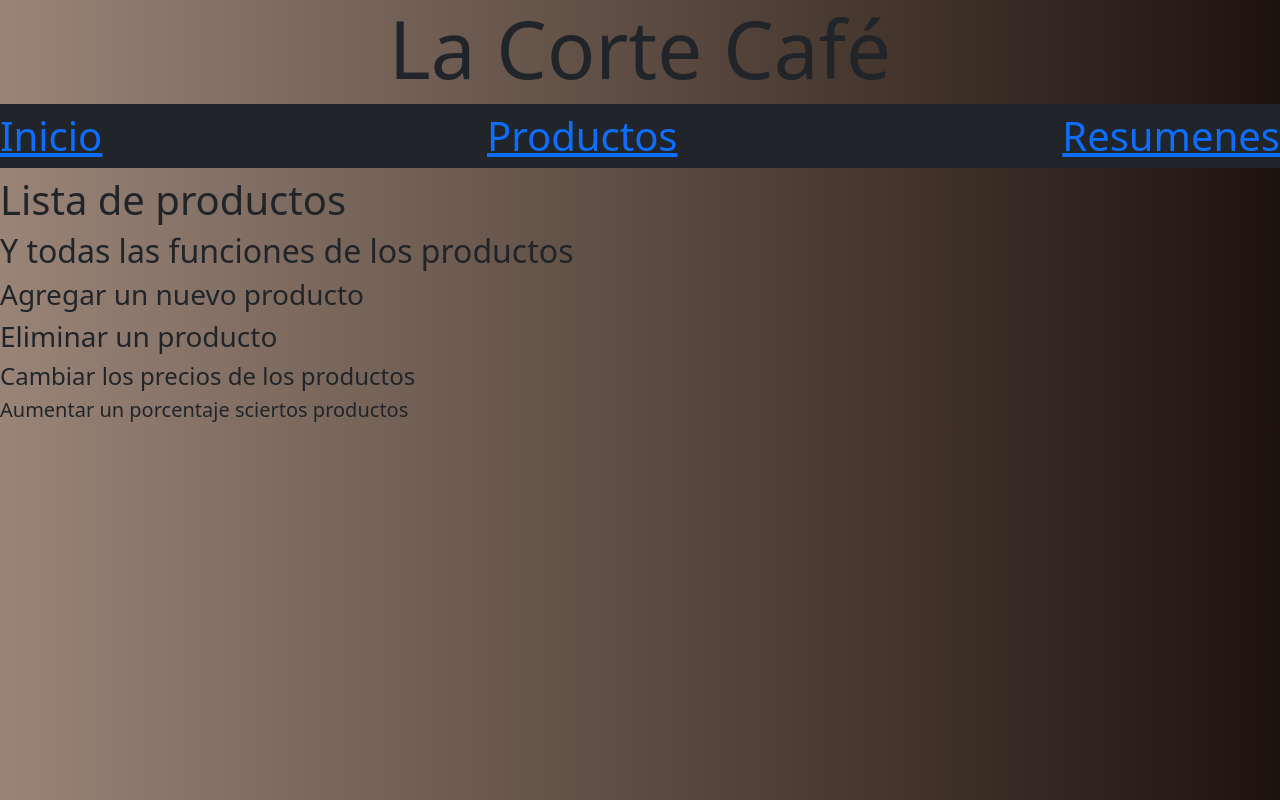
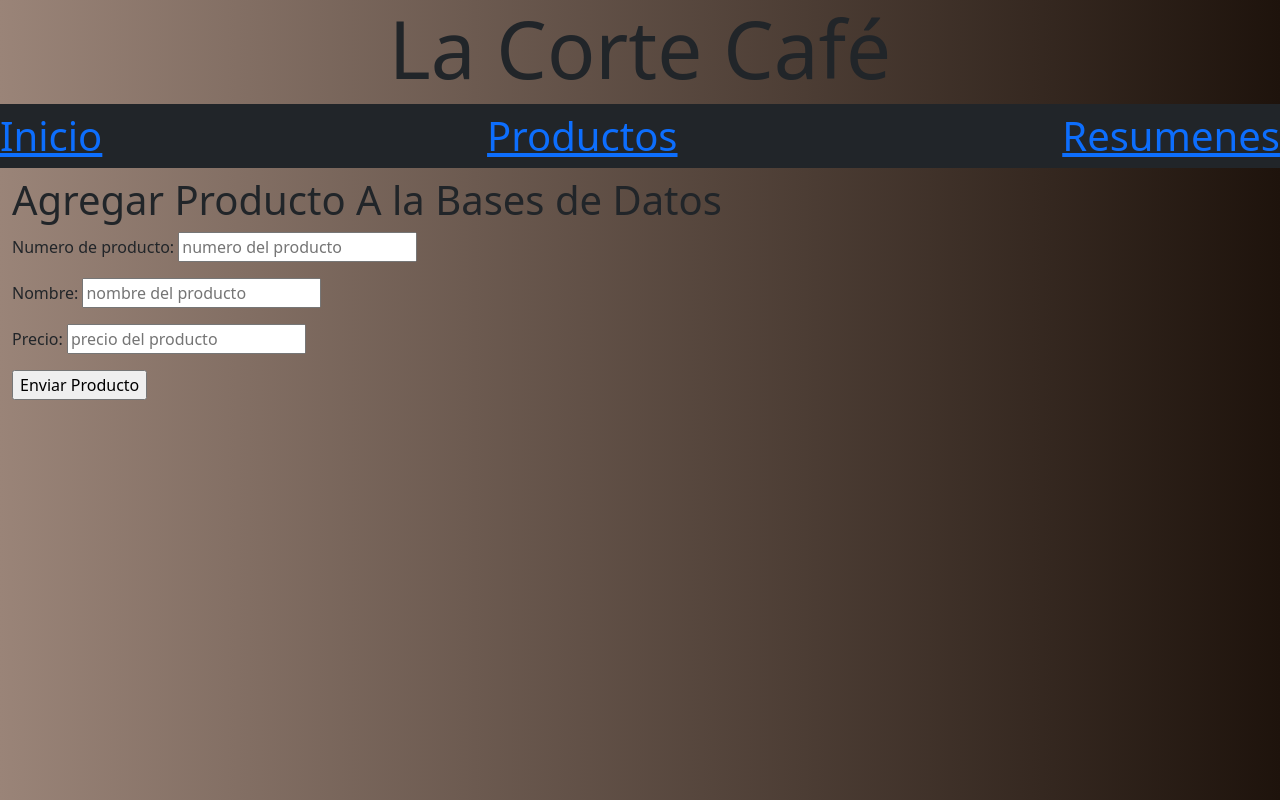
Before and after one commit to leandrogiova/Taller4-ProyectoB-2023, an Angular app: page /productos in a window 1280 px wide. Built offline with nearby package versions, Linux system fonts and the light colour scheme.

Commit message:
Conectando con BackEnd

```diff
--- a/src/app/app.module.ts
+++ b/src/app/app.module.ts
@@ -1,4 +1,5 @@
 import { NgModule } from '@angular/core';
+import { ReactiveFormsModule } from '@angular/forms';
 import { BrowserModule } from '@angular/platform-browser';
 
 import { AppRoutingModule } from './app-routing.module';
@@ -14,6 +15,7 @@ import { ProductosPrincipalComponent } from './productos-principal/productos-pri
     ProductosPrincipalComponent
   ],
   imports: [
+    ReactiveFormsModule,
     BrowserModule,
     AppRoutingModule
   ],
--- a/src/app/mesas-principal/mesas-principal.component.html
+++ b/src/app/mesas-principal/mesas-principal.component.html
@@ -1,3 +1,4 @@
+
 <div class="container-fluid">
     <nav>
         <p>
@@ -9,3 +10,6 @@
         </p>
     </nav>
 </div>
+
+
+hola estoy en el inicio
--- a/src/app/productos-principal/productos-principal.component.html
+++ b/src/app/productos-principal/productos-principal.component.html
@@ -1,9 +1,38 @@
-<h1>
-    Lista de productos
-</h1>
 
-<h2> Y todas las funciones de los productos</h2>
-<h3> Agregar un nuevo producto</h3>
-<h3> Eliminar un producto </h3>
-<h4> Cambiar los precios de los productos </h4>
-<h5> Aumentar un porcentaje sciertos productos </h5>
+<!--
+<div class="container-fluid">
+    <p> <button (click) = "verLosProductos()">Ver lista de productos </button> </p>
+    <label *ngIf = "verListaProductos">
+       <table class="table table-dark">
+           <thead>
+           <tr>
+               <td> Numero de Producto </td>
+               <td> Nombre </td>
+               <td> Precio</td>
+           </tr>
+           </thead>
+           <tbody>
+            <tr class="table-active" *ngFor="let producto of productos">
+                <th scope="row"> {{producto.numeroProducto}} </th>
+                <td colspan="2" class="table-active">  {{producto.nombre}} </td>
+                <td> $ {{producto.precio}} </td>
+            </tr>
+           </tbody>
+         </table>
+
+    </label>
+</div>
+-->
+
+
+
+  <div class = "recuadro_principal container-fluid">
+    <form [formGroup] = "agregarProducto" (submit) = "enviarProducto()">
+       <h1> Agregar Producto A la Bases de Datos</h1>
+       <span class="badge bg-warning text-dark" *ngIf="agregarProducto.invalid"> Todos los campos son obligatorios </span>
+        <p>Numero de producto: <input type="number" placeholder="numero del producto" formControlName="numeroProducto" /></p>
+        <p>Nombre: <input type="text" placeholder="nombre del producto" formControlName = "nombre" /></p>
+        <p>Precio: <input type="number" placeholder="precio del producto" formControlName = "precio" /></p>
+        <p><input type="submit" value="Enviar Producto" [disabled] = "agregarProducto.invalid"/></p>
+    </form>
+</div>
--- a/src/app/productos-principal/productos-principal.component.ts
+++ b/src/app/productos-principal/productos-principal.component.ts
@@ -1,4 +1,9 @@
 import { Component, OnInit } from '@angular/core';
+import { FormBuilder, FormControl, FormGroup, Validators } from '@angular/forms';
+import { Producto } from 'src/models/Producto';
+import { ProductoService } from '../services/producto.service';
+
+
 
 @Component({
   selector: 'app-productos-principal',
@@ -7,9 +12,57 @@ import { Component, OnInit } from '@angular/core';
 })
 export class ProductosPrincipalComponent implements OnInit {
 
-  constructor() { }
+  agregarProducto: FormGroup;
+  verListaProductos: boolean;
+  productos: Producto[];
+
+
+  constructor(private fb: FormBuilder, private productoSService: ProductoService) {
+    this.productos = []; //estoy inicializando la lista a vacia
+
+    this.agregarProducto = this.fb.group({
+      numeroProducto: '',
+      nombre: '',
+      precio: '',
+    });
+
+    this.verListaProductos = false;
+  }
+
 
   ngOnInit(): void {
   }
 
+
+/*
+  VerListaProducto(): void{
+    this.verListaProductos = !this.verListaProductos;
+    this.productoService.getAllProductos().subscribe(productos => {
+      this.productos = productos;
+    });
+  }
+*/
+
+
+
+
+    /*
+     * FUNCION enviarProducto
+     * Agrega un producto a la bases de datos.
+  */
+
+
+    enviarProducto():void{
+      this.productoSService.postProducto(this.agregarProducto.value);
+      console.log("Agregando el objeto",this.agregarProducto.value, "\nObjeto Agregado a la base de datos");
+
+      this.agregarProducto = this.fb.group({
+        numeroProducto: '',
+        nombre: '',
+        precio: '',
+      });
+    }
+
+
+
 }
--- /dev/null
+++ b/src/app/services/producto.service.ts
@@ -0,0 +1,20 @@
+import { Injectable } from '@angular/core';
+import { Producto } from 'src/models/Producto';
+
+@Injectable({
+  providedIn: 'root'
+})
+export class ProductoService {
+  http: any;
+
+  constructor() { }
+
+
+  public postProducto(producto: Producto): void{
+    console.log("Enviando al servidor...");
+    this.http.post('http://localhost:8080/productos/enviar', producto).subscribe();
+    //error en la base de datos
+    //hay que modificar la bases de datos
+  }
+
+}
--- /dev/null
+++ b/src/models/Producto.ts
@@ -0,0 +1,17 @@
+export class Producto {
+    id: number;
+    numeroProducto: number;
+    nombre: string;
+    precio: number;
+//    cobrado: boolean;
+
+    constructor(id_: number, numeroProducto_: number, nombre_: string, precio_: number, cobrado: boolean){
+        this.id = id_;
+        this.numeroProducto = numeroProducto_;
+        this.nombre = nombre_;
+        this.precio = precio_;
+//        this.cobrado = cobrado;
+
+    }
+
+}
```
Also changed, not shown: 1 other file (tests, documents, lock files or other folders).
